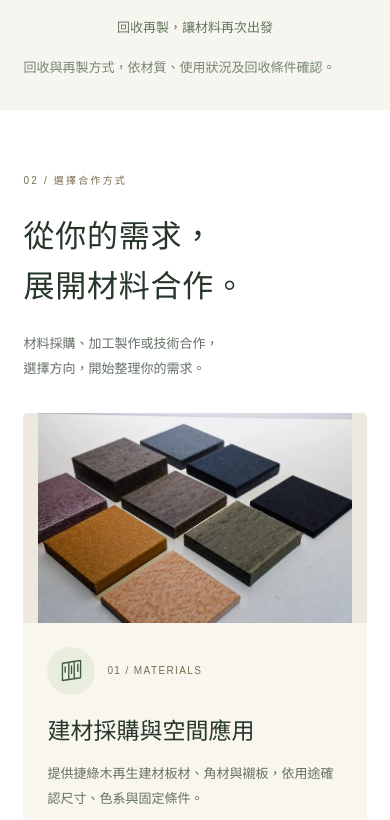
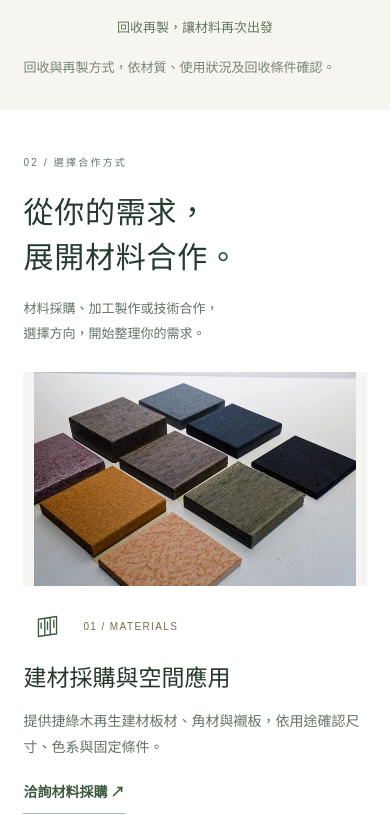
Before and after one commit to jlmwood/jlmwood.github.io, a plain HTML site: page index.html in a window 390 px wide. Shown: the part 1964-2784 px from the top of the page. Drawn offline with Linux system fonts and the light colour scheme.

Commit message:
Refine three service entries with approved white layout

```diff
--- /dev/null
+++ b/services-white.css
@@ -0,0 +1,31 @@
+/* Local preview: three service entries with white editorial presentation. */
+#services{background:#fff;padding-top:80px;padding-bottom:64px}
+#services .section-heading{align-items:end;gap:40px;margin-bottom:38px}
+#services .section-heading h2{font-size:clamp(30px,3vw,42px);line-height:1.5;margin-bottom:0;color:#243b30}
+#services .section-heading .eyebrow{color:#65736a;margin-bottom:18px}
+#services .section-heading>p{font-size:14px;color:#657069;line-height:1.9;margin-bottom:3px}
+#services .service-grid{grid-template-columns:repeat(3,minmax(0,1fr));gap:32px;align-items:stretch}
+#services .service-grid article{display:flex;flex-direction:column;background:#fff;border:0;border-radius:0;overflow:visible;box-shadow:none;padding:0}
+#services .service-photo,#services .technology-photo-frame{width:100%;height:auto;min-height:0;aspect-ratio:4/3;flex-shrink:0;border-radius:0}
+#services .technology-photo-frame{overflow:hidden}
+#services .technology-photo-frame .service-photo{height:100%;aspect-ratio:auto}
+#services .service-grid article:first-child .service-photo{background:#f5f6f3}
+#services .service-body{padding:22px 0 0;display:flex;flex-direction:column;flex:1}
+#services .service-icon-heading{color:#65736a}
+#services .icon-medallion{background:transparent;border:0;box-shadow:none}
+#services .service-body h3{font-size:25px;line-height:1.5;margin:14px 0 10px}
+#services .service-body>p{font-size:14px;line-height:1.9;color:#667168;min-height:0;margin-bottom:20px}
+#services .service-inquiry{align-self:flex-start;margin-top:auto;min-height:44px;padding:8px 0;border-bottom:1px solid #a9b5ad;font-size:14px;font-weight:600;border-radius:0}
+#services .cooperation-details{background:transparent;border-color:#e3e7e3;margin-top:38px}
+@media(max-width:700px){
+#services{padding-top:44px;padding-bottom:40px}
+#services .section-heading{display:block;margin-bottom:26px}
+#services .section-heading h2{font-size:30px}
+#services .section-heading>p{font-size:13px;margin-top:16px}
+#services .service-grid{grid-template-columns:1fr;gap:34px}
+#services .service-photo,#services .technology-photo-frame{aspect-ratio:16/10}
+#services .service-body{padding-top:16px}
+#services .service-body h3{font-size:23px;margin-top:12px}
+#services .service-body>p{margin-bottom:10px}
+#services .cooperation-details{margin-top:30px}
+}
```
Also changed, not shown: index.html (+1 -0 lines).
